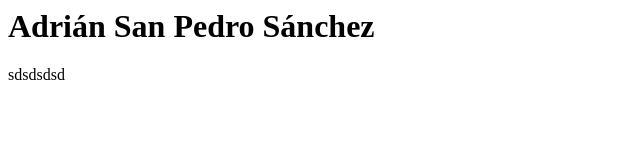
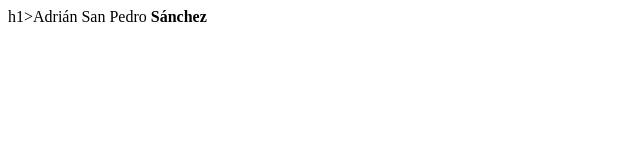
Before and after one commit to adrianspsan/webinicial_as, a plain HTML site: page index.html in a window 1280 px wide. Shown: the whole page, without its empty margins (0-640 px from the left). Drawn offline with Linux system fonts and the light colour scheme.

Commit message:
texto en negrita

```diff
--- a/index.html
+++ b/index.html
@@ -1,2 +1 @@
-<h1>Adrián San Pedro Sánchez </h1>
- sdsdsdsd
+h1>Adrián San Pedro <strong>Sánchez</strong>
```
